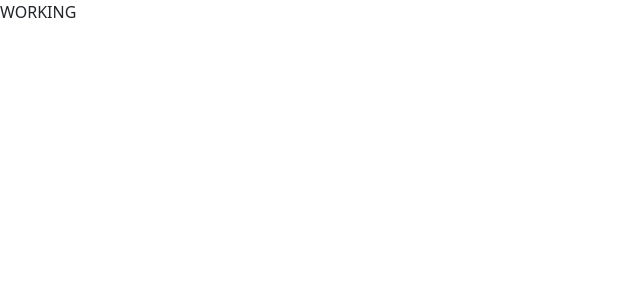
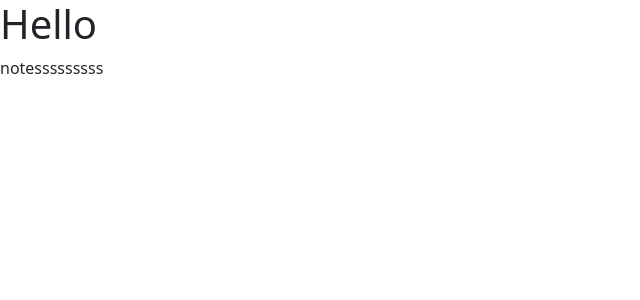
Before and after one commit to Munir-prog/notepad-frontend, a React (Create React App) app: page / in a window 1280 px wide. Shown: the top 300 px of the page, without its empty margins (0-640 px from the left). Built offline with nearby package versions, Linux system fonts and the light colour scheme.

Commit message:
implement routes

```diff
--- a/src/App.js
+++ b/src/App.js
@@ -1,8 +1,11 @@
+import {BrowserRouter} from "react-router-dom";
+import AppRouter from "./components/AppRouter";
+
 function App() {
   return (
-    <div>
-      WORKING
-    </div>
+    <BrowserRouter>
+        <AppRouter/>
+    </BrowserRouter>
   );
 }
 
--- /dev/null
+++ b/src/components/AppRouter.js
@@ -0,0 +1,38 @@
+import React from 'react';
+import {authRoutes, publicRoutes} from "../routes";
+import {Route, Routes} from "react-router-dom";
+
+const AppRouter = () => {
+    // const {isAuth} = useContext(AuthContext);
+    const isAuth = true;
+
+    return (
+        <div>
+            <Routes>
+                {isAuth
+                    ?
+                    authRoutes.map(route =>
+                        <Route
+                            element={route.component}
+                            path={route.path}
+                            key={route.path}
+                        />
+                    )
+                    : ''
+                }
+                {
+                    publicRoutes.map(route =>
+                        <Route
+                            element={route.component}
+                            path={route.path}
+                            key={route.path}
+                        />
+                    )
+                }
+            </Routes>
+
+        </div>
+    );
+};
+
+export default AppRouter;
--- /dev/null
+++ b/src/pages/Admin.js
@@ -0,0 +1,11 @@
+import React from 'react';
+
+const Admin = () => {
+    return (
+        <div>
+            admin
+        </div>
+    );
+};
+
+export default Admin;
--- /dev/null
+++ b/src/pages/Auth.js
@@ -0,0 +1,11 @@
+import React from 'react';
+
+const Auth = () => {
+    return (
+        <div>
+            auth
+        </div>
+    );
+};
+
+export default Auth;
--- /dev/null
+++ b/src/pages/Note.js
@@ -0,0 +1,11 @@
+import React from 'react';
+
+const Note = () => {
+    return (
+        <div>
+            note
+        </div>
+    );
+};
+
+export default Note;
--- /dev/null
+++ b/src/pages/Notes.js
@@ -0,0 +1,12 @@
+import React from 'react';
+
+const Notes = () => {
+    return (
+        <div>
+            <h1>Hello</h1>
+            notesssssssss
+        </div>
+    );
+};
+
+export default Notes;
--- /dev/null
+++ b/src/routes.js
@@ -0,0 +1,39 @@
+import Admin from "./pages/Admin";
+import {ADMIN_ROUTE, LOGIN_ROUTE, NOT_FOUND, NOTE_ROUTE, NOTES_ROUTE, REGISTRATION_ROUTE} from "./utils/consts";
+import Auth from "./pages/Auth";
+import Notes from "./pages/Notes";
+import Note from "./pages/Note";
+
+export const authRoutes = [
+    {
+        path: ADMIN_ROUTE,
+        component: <Admin/>
+    },
+    {
+        path: NOTES_ROUTE,
+        component: <Notes/>
+    },
+    {
+        path: NOTE_ROUTE + '/:id',
+        component: <Note/>
+    },
+    {
+        path: NOT_FOUND,
+        component: <NOT_FOUND/>
+    }
+]
+
+export const publicRoutes = [
+    {
+        path: LOGIN_ROUTE,
+        component: <Auth/>
+    },
+    {
+        path: REGISTRATION_ROUTE,
+        component: <Auth/>
+    },
+    {
+        path: NOT_FOUND,
+        component: <Auth/>
+    }
+]
--- /dev/null
+++ b/src/utils/consts.js
@@ -0,0 +1,6 @@
+export const ADMIN_ROUTE = '/admin';
+export const LOGIN_ROUTE = '/login';
+export const REGISTRATION_ROUTE = '/registration';
+export const NOT_FOUND = '*';
+export const NOTES_ROUTE = '/';
+export const NOTE_ROUTE = '/note';
```
Also changed, not shown: src/pages/NotFound.js (added, +11 -0 lines).
